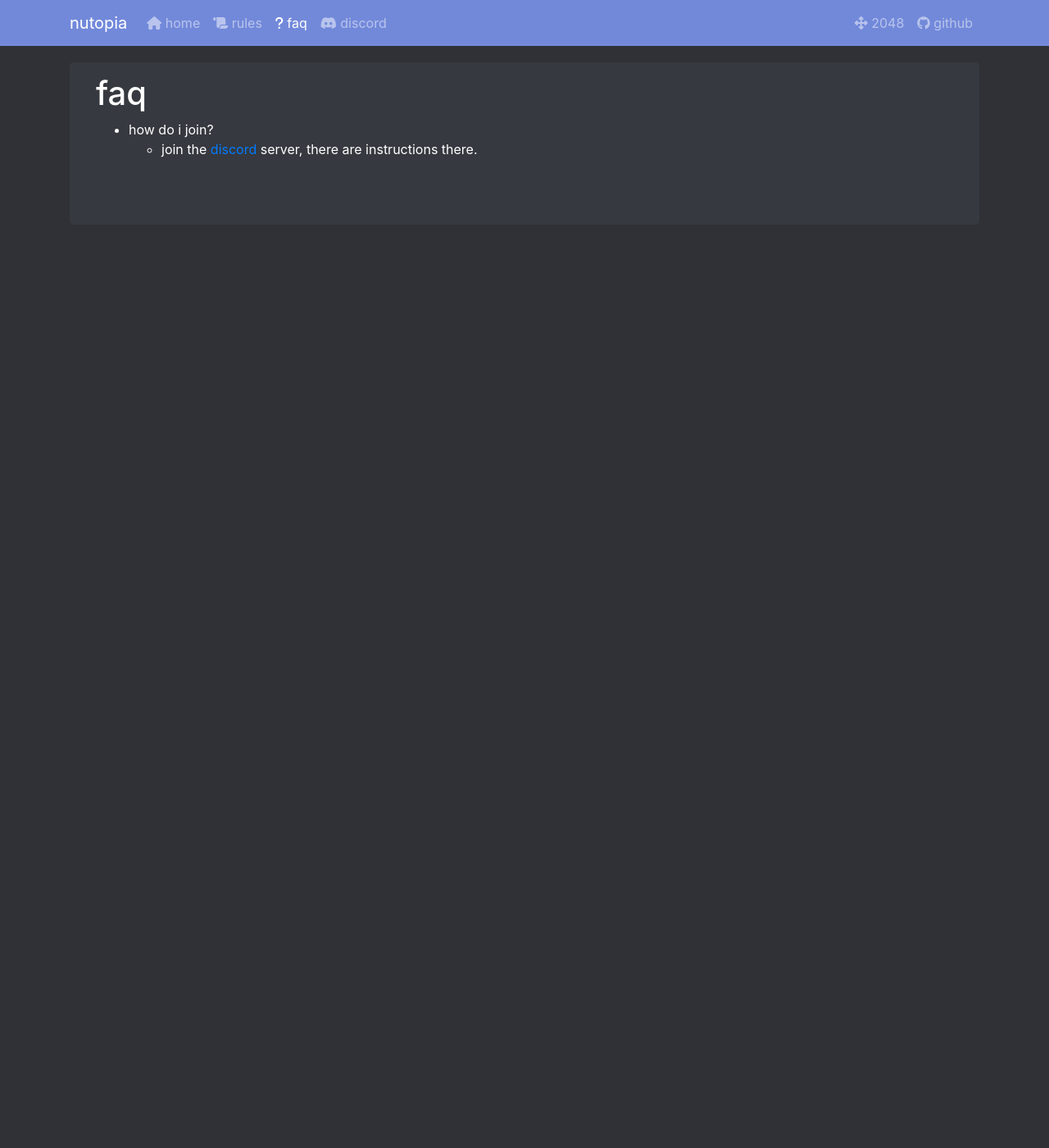
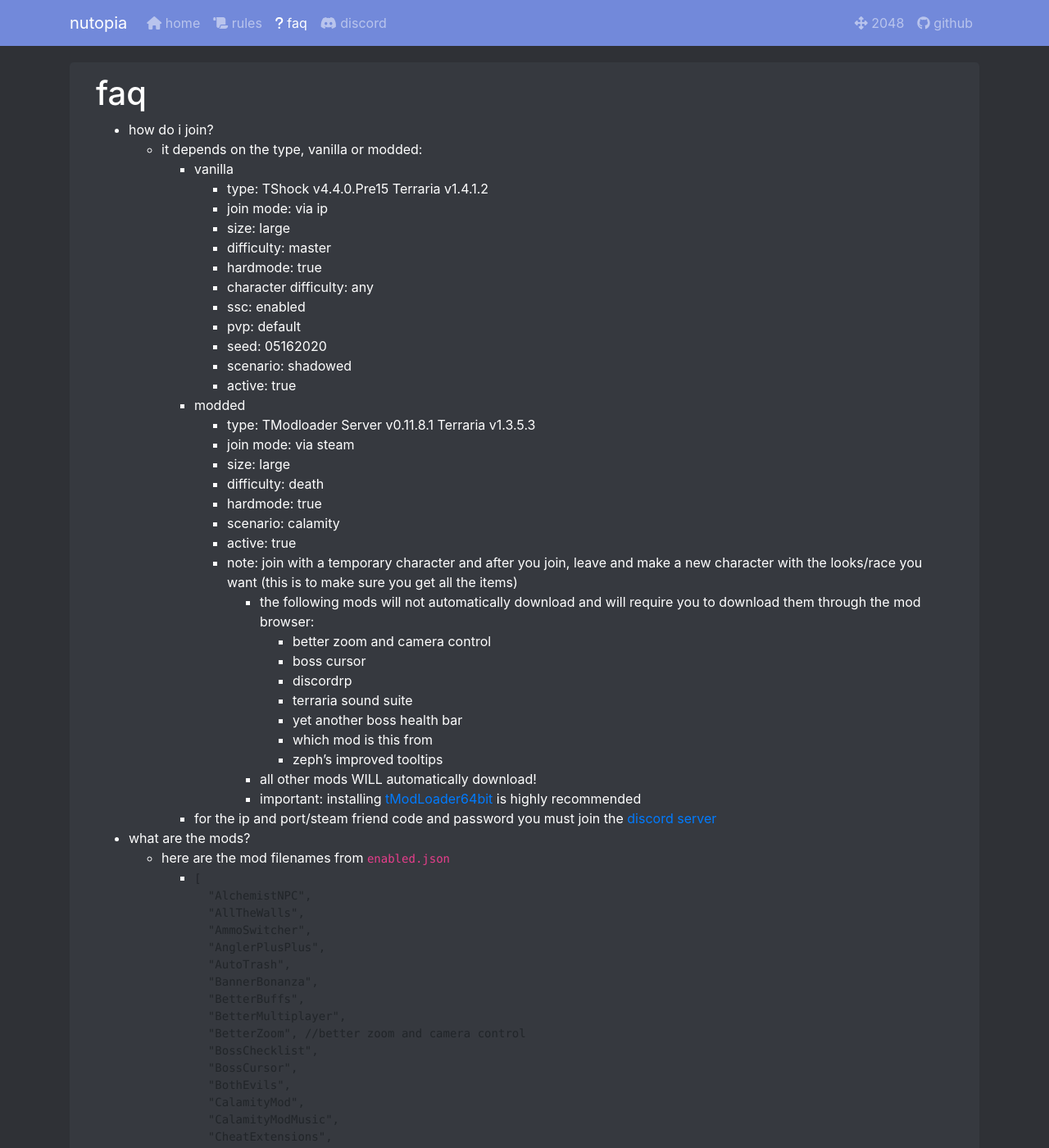
Before and after one commit to Epikest/nutopia, a Jekyll site: the page built from faq.md, in a window 1280 px wide and 1400 px high. Shown: the whole window at 82% size. Built offline with Jekyll 4.4.1, drawn with Linux system fonts in a browser that asks for light colours; nearby versions of some CDN libraries; a script that is not in the unit is left out; some of the changed text lies outside the part shown.

Commit message:
Update faq.md

````diff
--- a/faq.md
+++ b/faq.md
@@ -7,4 +7,106 @@ description: frequently asked questions
 # faq
 
 - how do i join?
-  - join the [discord](https://discord.gg/884crYr) server, there are instructions there.
+  - it depends on the type, vanilla or modded:
+    - vanilla
+      - type: TShock v4.4.0.Pre15 Terraria v1.4.1.2
+      - join mode: via ip
+      - size: large
+      - difficulty: master
+      - hardmode: true
+      - character difficulty: any
+      - ssc: enabled
+      - pvp: default
+      - seed: 05162020
+      - scenario: shadowed
+      - active: true
+     - modded
+       - type: TModloader Server v0.11.8.1 Terraria v1.3.5.3
+       - join mode: via steam
+       - size: large
+       - difficulty: death
+       - hardmode: true
+       - scenario: calamity
+       - active: true
+       - note: join with a temporary character and after you join, leave and make a new character with the looks/race you want (this is to make sure you get all the items)
+         - the following mods will not automatically download and will require you to download them through the mod browser:
+           - better zoom and camera control
+           - boss cursor
+           - discordrp
+           - terraria sound suite
+           - yet another boss health bar
+           - which mod is this from
+           - zeph's improved tooltips
+         - all other mods WILL automatically download!
+         - important: installing [tModLoader64bit](https://github.com/Dradonhunter11/tModLoader64bit/releases/latest) is highly recommended
+     - for the ip and port/steam friend code and password you must join the [discord server](https://discord.gg/884crYr)
+- what are the mods?
+  - here are the mod filenames from `enabled.json`
+    - ```json
+      [
+        "AlchemistNPC",
+        "AllTheWalls",
+        "AmmoSwitcher",
+        "AnglerPlusPlus",
+        "AutoTrash",
+        "BannerBonanza",
+        "BetterBuffs",
+        "BetterMultiplayer",
+        "BetterZoom", //better zoom and camera control
+        "BossChecklist",
+        "BossCursor",
+        "BothEvils",
+        "CalamityMod",
+        "CalamityModMusic",
+        "CheatExtensions",
+        "CheatSheet",
+        "_ColoredDamageTypes",
+        "ConsistentReforging",
+        "ControlTrash",
+        "DPSExtreme",
+        "DirtPlatform",
+        "DiscordRP",
+        "EasierBossLoot", //health and mana from bosses
+        "ExitsQoLPack",
+        "FKBossHealthBar",
+        "Fargowiltas",
+        "FullHealthRespawn",
+        "HEROsMod",
+        "HamstarHelpers", //mod helpers
+        "imkSushisMod",
+        "imkSushisNaturallyOccuringMoonsMod",
+        "InvincibleNPCs",
+        "ItemChecklist",
+        "ItemControl",
+        "LansUnlimitedBuffSlots",
+        "MagicStorage",
+        "MaxStackExtra",
+        "NPCControl",
+        "OmniSwing",
+        "Pings",
+        "PlayerLocationSaving",
+        "PrefixesPlus",
+        "RecipeBrowser",
+        "RecipeBrowserToMagicStorage",
+        "Rewards",
+        "ShorterRespawn",
+        "SmartDoors",
+        "StarHell", //fargo's fallen stars
+        "StarterClasses",
+        "TerrariaChatRelay",
+        "TerrariaSoundSuite",
+        "VeinMiner",
+        "WMITF", //which mod is this from
+        "WingSlot",
+        "ZephsImprovedTooltips"
+      ]
+      ```
+- what does the vanilla map look like?
+  - here is what the vanilla map looked like before any players joined:
+    ![nutopia shadows](https://cdn.discordapp.com/attachments/806945046531407952/815411490550579200/unknown.png)
+- what are all the gameplay scenarios?
+  - currently, these are all the available scenarios:
+    - upside down (world is flipped, sky islands in hell)
+    - shadows (everything is coated in shadow paint, all air is replaced with spider wall)
+    - calamity (calamity mod focus)
+  - please suggest any scenarios that you would like to see by dming me on discord
````
